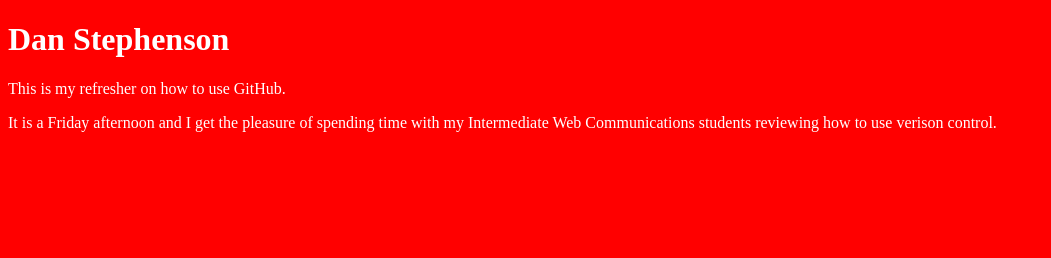
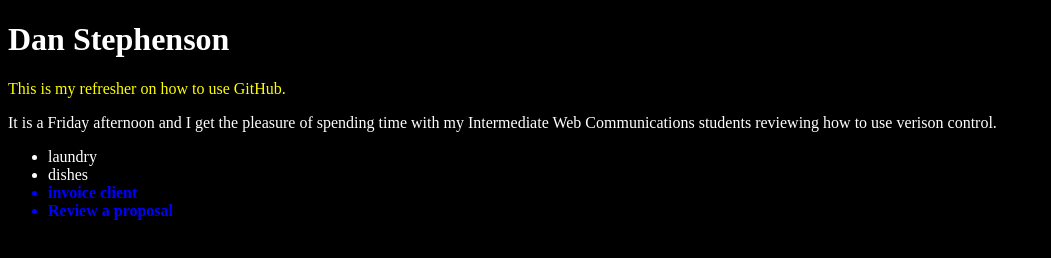
Before and after one commit to DanStephenson/intermediate_web_first_repo, a plain HTML site: page index.html in a window 1280 px wide. Shown: the whole page, without its empty margins (0-1051 px from the left). Drawn offline with Linux system fonts and the light colour scheme.

Commit message:
Ids and Classes
We did a quick demo to learn about Ids and classes.

```diff
--- a/index.html
+++ b/index.html
@@ -8,7 +8,14 @@
   </head>
   <body>
         <h1>Dan Stephenson</h1>
-        <p>This is my refresher on how to use GitHub.</p>
-		<p>It is a Friday afternoon and I get the pleasure of spending time with my Intermediate Web Communications students reviewing how to use verison control.</p>
+        <p id="first">This is my refresher on how to use GitHub.</p>
+        <p>It is a Friday afternoon and I get the pleasure of spending time with my Intermediate Web Communications students reviewing how to use verison control.</p>
+
+        <ul>
+            <li>laundry</li>
+            <li>dishes</li>
+            <li class="business">invoice client</li>
+            <li class="business">Review a proposal</li>
+        </ul>
   </body>
 </html>
--- a/styles.css
+++ b/styles.css
@@ -1,4 +1,13 @@
 body{
-    background-color:red;
+    background-color:black;
     color:white;
 }
+
+#first{
+    color:yellow;
+}
+
+.business{
+    color:blue;
+    font-weight:bold;
+}
```
